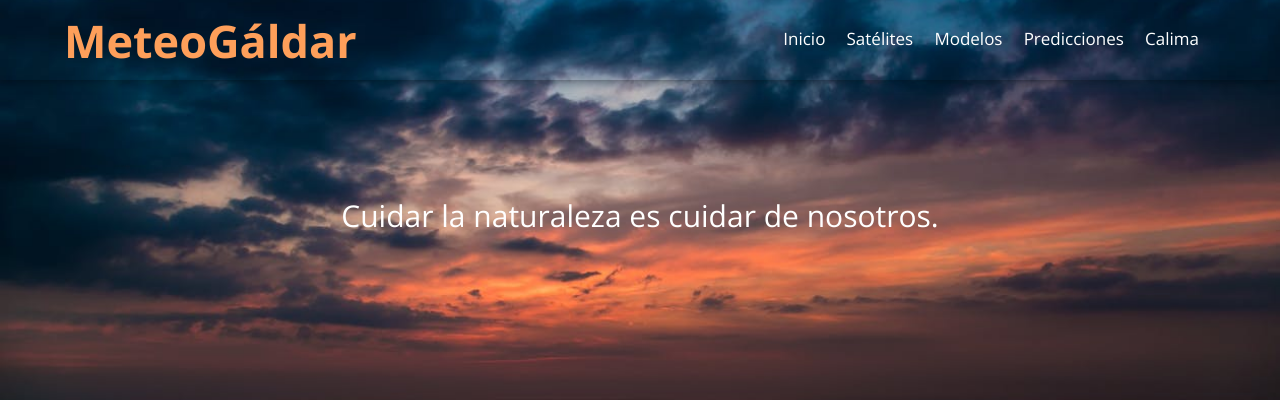
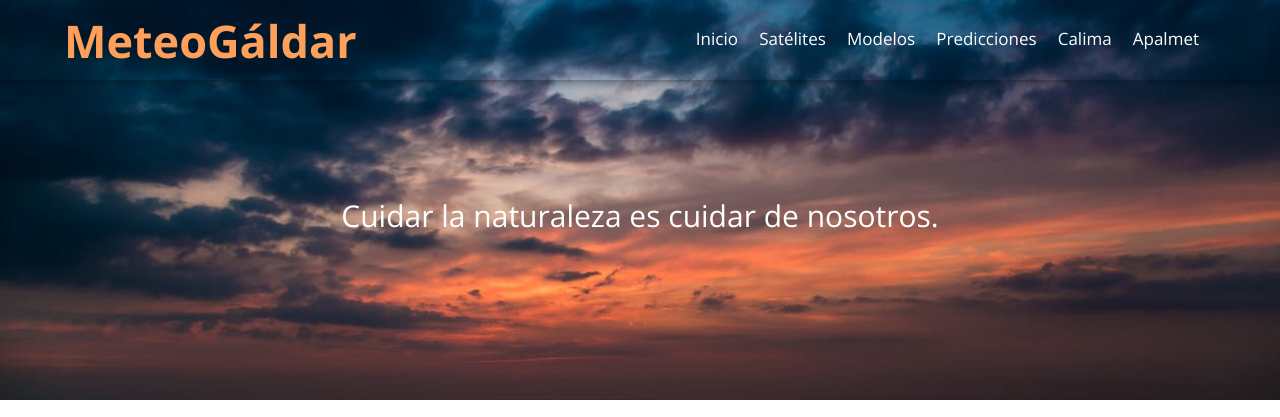
Before and after one commit to jvera747/meteogaldar, a plain HTML site: page index.html in a window 1280 px wide. Shown: the top 417 px of the page. Drawn offline with nearby package versions, Linux system fonts and the light colour scheme.

Commit message:
Se añade enlace a Aplamet

```diff
--- a/index.html
+++ b/index.html
@@ -35,6 +35,7 @@ AlexCG Design, Thank you, I hope this template helps you -->
                     <a href="#" id="enlace-servicio" class="btn-header">Modelos</a>
                     <a href="#" id="enlace-trabajo" class="btn-header">Predicciones</a>
                     <a href="https://forecast.uoa.gr/en/forecast-maps/dust/europe" id="enlace-trabajo" class="btn-header" target="_blank">Calima</a>
+					<a href="https://apalmet.es/" id="enlace-trabajo" class="btn-header" target="_blank">Apalmet</a>
                 </div>
                 <div class="icono" id="open">
                     <span class="menu-hamburguesa">&#9776;</span>
```
Also changed, not shown: 1 other file.
